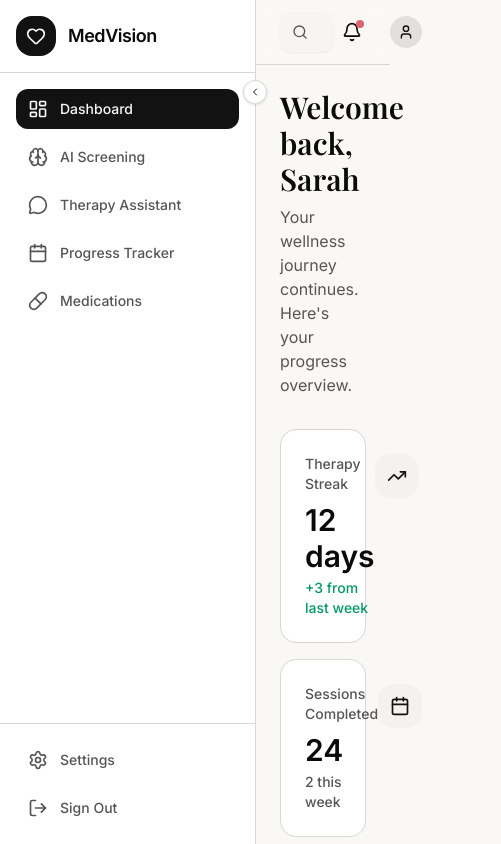
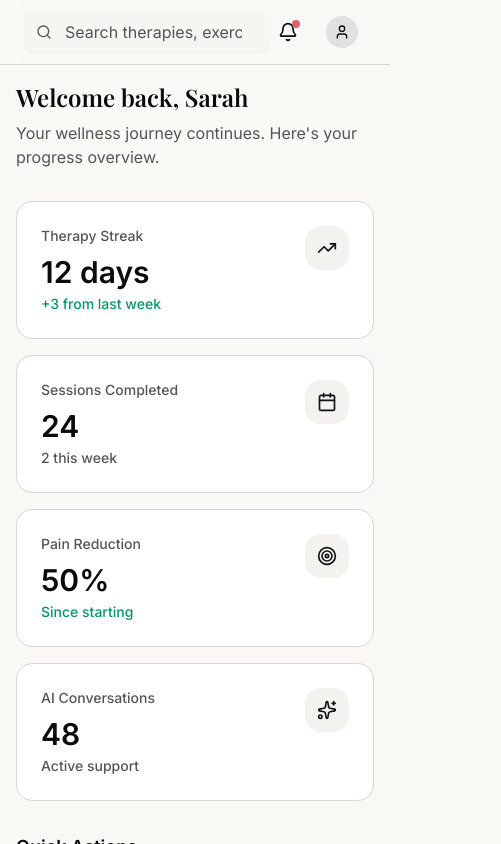
Before and after one commit to shivv-14/Med-Vision-nq, a Next.js app: page /dashboard in a window 390 px wide. Shown: the top 844 px of the page, 501 px wide, since content can reach past the window. Built offline with nearby package versions, Linux system fonts and the light colour scheme; a web font is replaced by a local one.

Commit message:
feat: enhance dashboard with responsive sidebar and fixes\n\nUpdate dashboard layout and ensure correct file structure.\nAdd debug logging and remove after verification.\nImprove sidebar responsiveness on mobile devices.

```diff
--- a/app/dashboard/page.tsx
+++ b/app/dashboard/page.tsx
@@ -34,15 +34,15 @@ export default function DashboardPage() {
       <div
         className={cn(
           "transition-all duration-300",
-          sidebarCollapsed ? "ml-20" : "ml-64"
+          sidebarCollapsed ? "lg:ml-20" : "lg:ml-64"
         )}
       >
         <Header />
 
-        <main className="p-6">
+        <main className="p-4 md:p-6">
           {/* Welcome Section */}
           <div className="mb-8">
-            <h1 className="text-3xl font-serif font-semibold text-foreground">
+            <h1 className="text-2xl md:text-3xl font-serif font-semibold text-foreground">
               Welcome back, Sarah
             </h1>
             <p className="mt-2 text-muted-foreground">
@@ -51,7 +51,7 @@ export default function DashboardPage() {
           </div>
 
           {/* Stats Grid */}
-          <div className="grid grid-cols-1 md:grid-cols-2 lg:grid-cols-4 gap-4 mb-8">
+          <div className="grid grid-cols-1 sm:grid-cols-2 lg:grid-cols-4 gap-4 mb-8">
             <StatCard
               title="Therapy Streak"
               value="12 days"
@@ -87,7 +87,7 @@ export default function DashboardPage() {
             <h2 className="text-lg font-semibold text-foreground mb-4">
               Quick Actions
             </h2>
-            <div className="grid grid-cols-1 md:grid-cols-2 lg:grid-cols-4 gap-4">
+            <div className="grid grid-cols-1 sm:grid-cols-2 lg:grid-cols-4 gap-4">
               <QuickActionCard
                 title="AI Screening"
                 description="Take a symptom assessment with our AI screening engine"
--- a/components/dashboard/sidebar.tsx
+++ b/components/dashboard/sidebar.tsx
@@ -37,6 +37,7 @@ export function Sidebar({ collapsed, onToggle }: SidebarProps) {
     <aside
       className={cn(
         "fixed left-0 top-0 z-40 h-screen bg-card border-r border-border transition-all duration-300",
+        "hidden lg:block",
         collapsed ? "w-20" : "w-64"
       )}
     >
```
